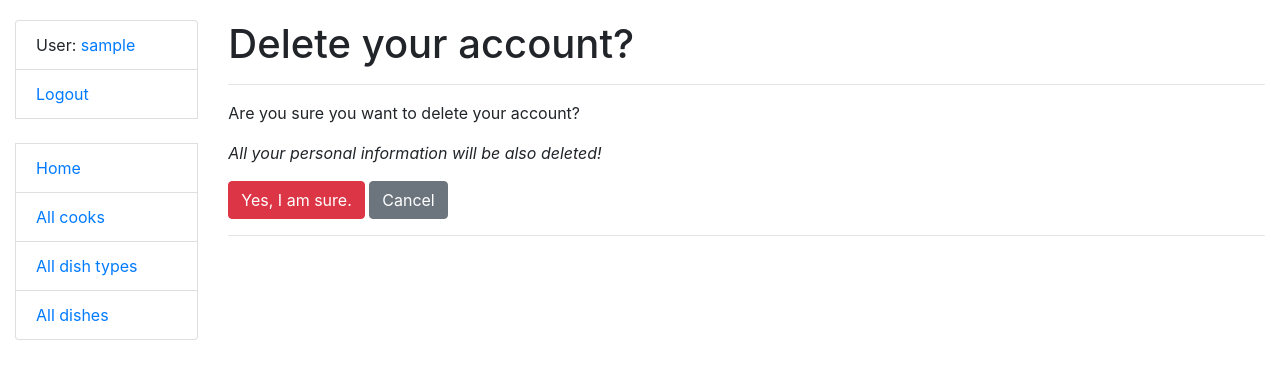
After one commit to arsenmakovei/restaurant-kitchen-service, a Django app: page /cooks/1/delete/ in a window 1280 px wide. The commit adds this page. Shown: the top 379 px of the page. Run offline with Django 4.2, Linux system fonts and the light colour scheme; the visitor is signed in with stand-in values (Sample User, id 1); data comes from the database, SQL or seed files in the repository.

Commit message:
Added delete account form

```diff
--- a/restaurant/urls.py
+++ b/restaurant/urls.py
@@ -16,6 +16,7 @@ from restaurant.views import (
     CookDetailView,
     CookUpdateView,
     CookCreateView,
+    CookDeleteView,
     toggle_assign_to_dish,
 )
 
@@ -74,6 +75,10 @@ urlpatterns = [
         "cooks/<int:pk>/update/",
         CookUpdateView.as_view(),
         name="cook-update"),
+    path(
+        "cooks/<int:pk>/delete/",
+        CookDeleteView.as_view(),
+        name="cook-delete"),
 ]
 
 app_name = "restaurant"
--- a/restaurant/views.py
+++ b/restaurant/views.py
@@ -163,6 +163,11 @@ class CookCreateView(LoginRequiredMixin, generic.CreateView):
     form_class = CookCreationForm
 
 
+class CookDeleteView(LoginRequiredMixin, generic.DeleteView):
+    model = Cook
+    success_url = reverse_lazy("login")
+
+
 class CookUpdateView(LoginRequiredMixin, generic.UpdateView):
     model = Cook
     fields = (
--- /dev/null
+++ b/templates/restaurant/cook_confirm_delete.html
@@ -0,0 +1,17 @@
+{% extends "base.html" %}
+
+{% block content %}
+  <h1>Delete your account?</h1>
+  <hr>
+  <p>Are you sure you want to delete your account?</p>
+  <p><i>All your personal information will be also deleted!</i></p>
+  <form action="" method="post">
+    {% csrf_token %}
+
+    <input type="submit" value="Yes, I am sure." class="btn btn-danger">
+    <a href="{% url 'restaurant:cook-detail' pk=user.id %}" class="btn btn-secondary">
+      Cancel
+    </a>
+  </form>
+  <hr>
+{% endblock %}
```
Also changed, not shown: templates/restaurant/cook_detail.html (+5 -2 lines).
